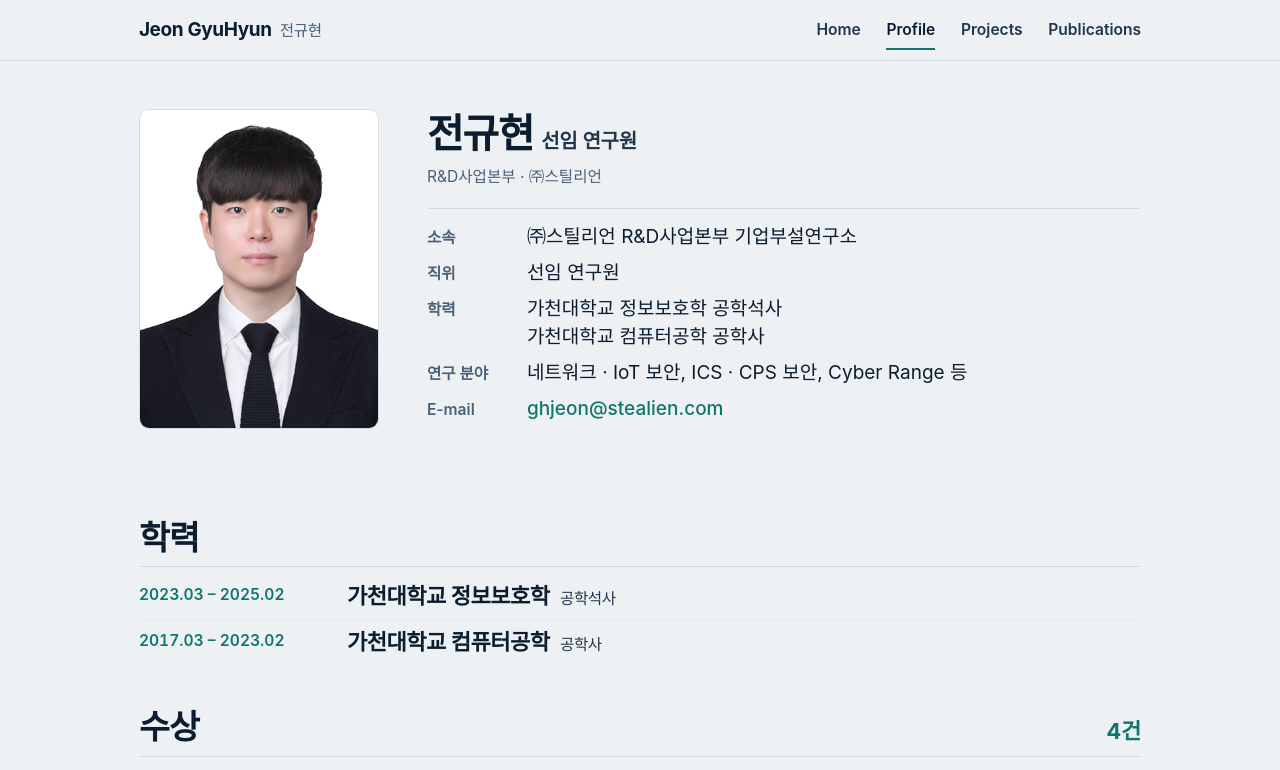
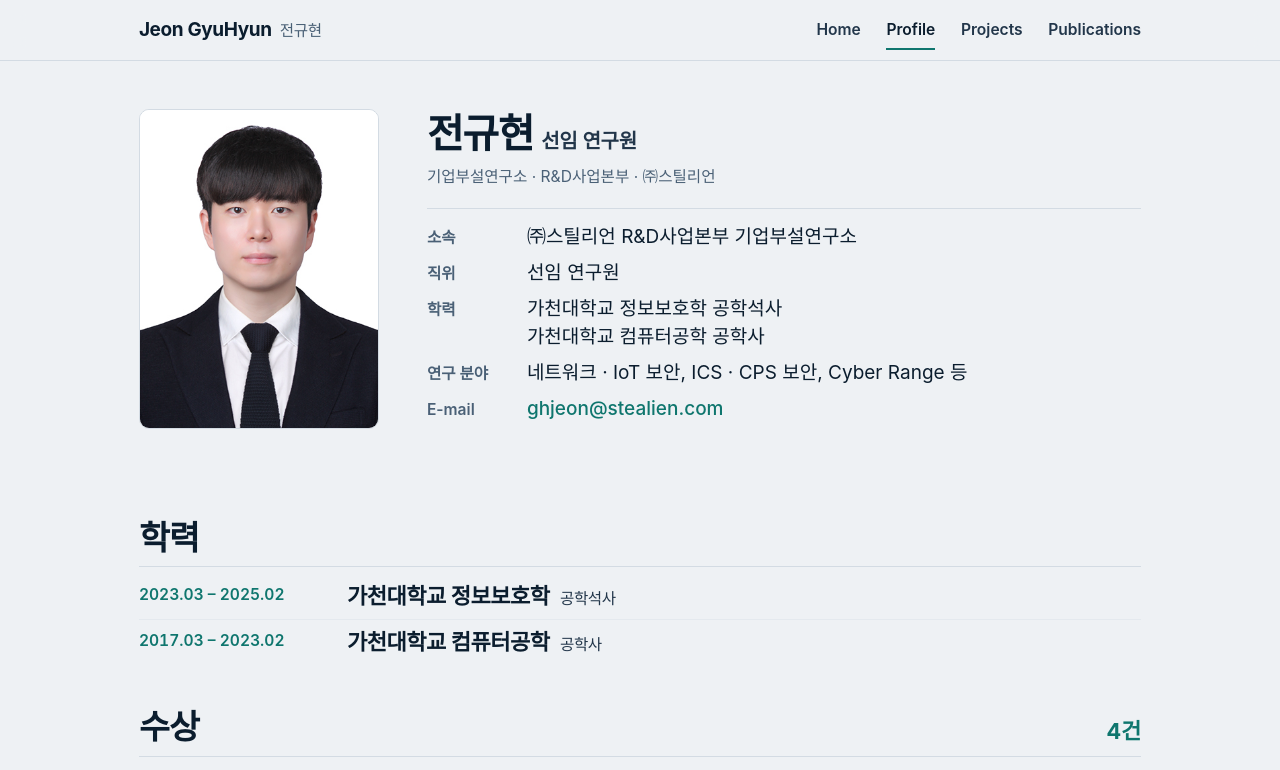
Before and after one commit to JGHyun/JGHyun.github.io, a plain HTML site: page profile.html in a window 1280 px wide. Shown: the top 770 px of the page. Drawn offline with Linux system fonts and the light colour scheme; a web font is replaced by a local one.

Commit message:
Update profile.html

```diff
--- a/profile.html
+++ b/profile.html
@@ -39,7 +39,7 @@
 
     <div>
       <h1 class="pcard__name">전규현 <span class="pcard__title">선임 연구원</span></h1>
-      <p class="pcard__role">R&amp;D사업본부 · ㈜스틸리언</p>
+      <p class="pcard__role">기업부설연구소 · R&amp;D사업본부 · ㈜스틸리언</p>
       <dl class="pcard__info">
         <div><dt>소속</dt><dd>㈜스틸리언 R&amp;D사업본부 기업부설연구소</dd></div>
         <div><dt>직위</dt><dd>선임 연구원</dd></div>
```
